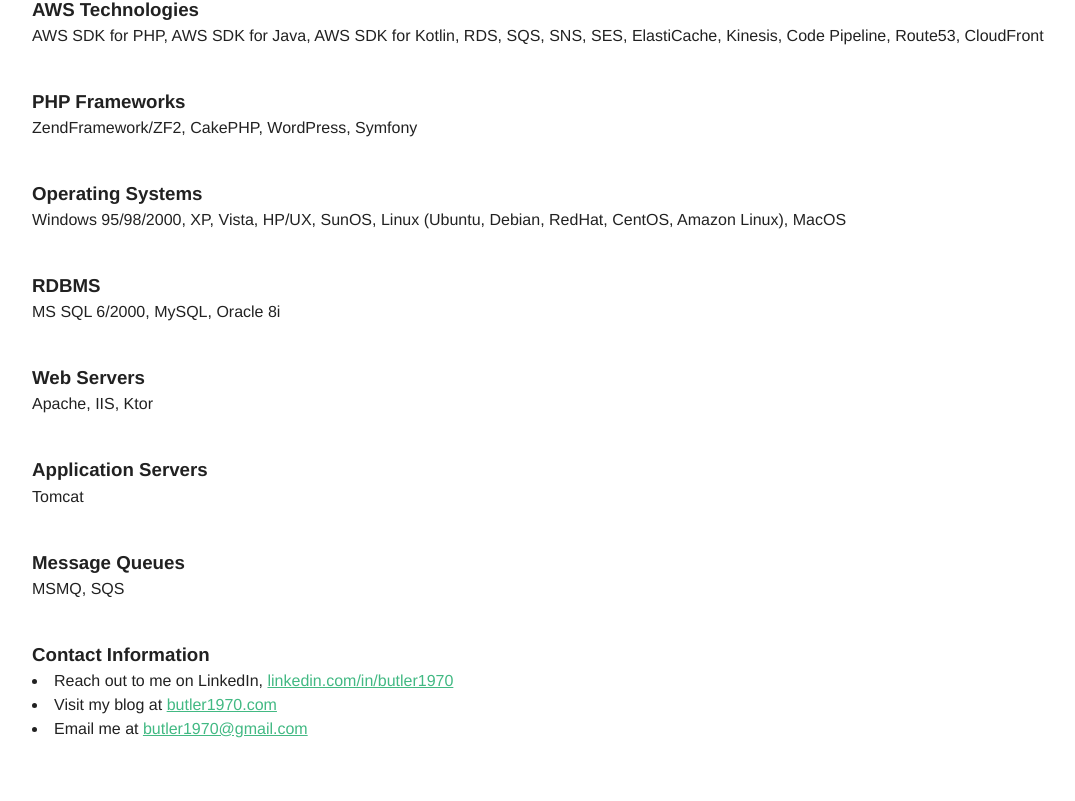
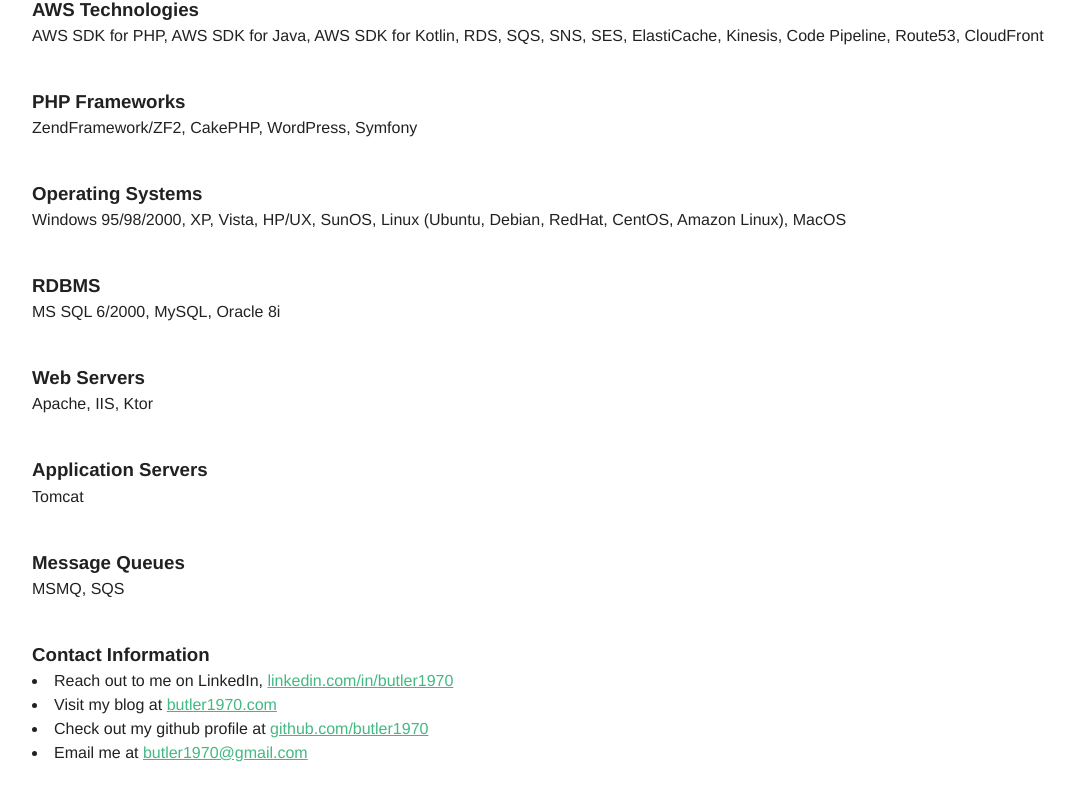
Before and after one commit to butler1970/vue, a Vue app: page /about in a window 1280 px wide. Shown: the part 955-1756 px from the top of the page, without its empty margins (24-1099 px from the left). Built offline with nearby package versions, Linux system fonts and the light colour scheme.

Commit message:
Updating contact information on the about page.

```diff
--- a/src/components/AboutPage.vue
+++ b/src/components/AboutPage.vue
@@ -41,6 +41,7 @@
     <h3>Contact Information</h3>
     <li>Reach out to me on LinkedIn, <a target="_blank" href="https://linkedin.com/in/butler1970">linkedin.com/in/butler1970</a></li>
     <li>Visit my blog at <a target="_blank" href="https://butler1970.com">butler1970.com</a></li>
+    <li>Check out my github profile at <a target="_blank" href="https://github.com/butler1970">github.com/butler1970</a></li>
     <li>Email me at <a target="_blank" href="mailto:butler1970@gmail.com">butler1970@gmail.com</a></li>
   </div>
 </template>
```
